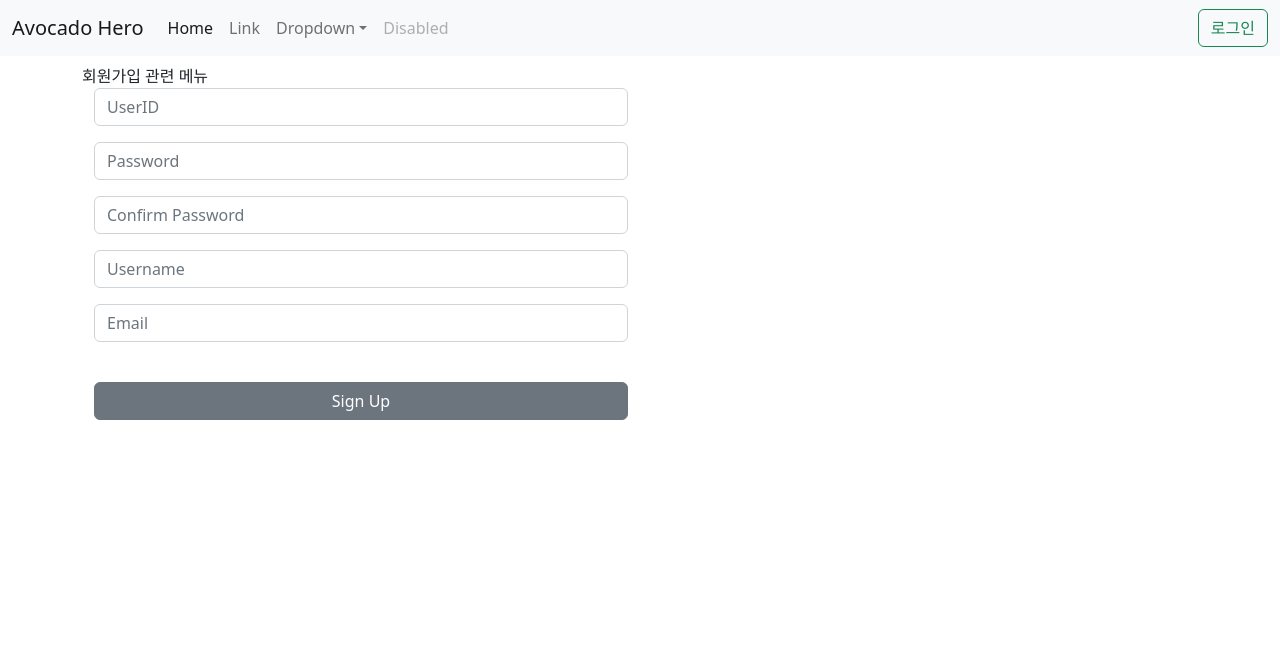
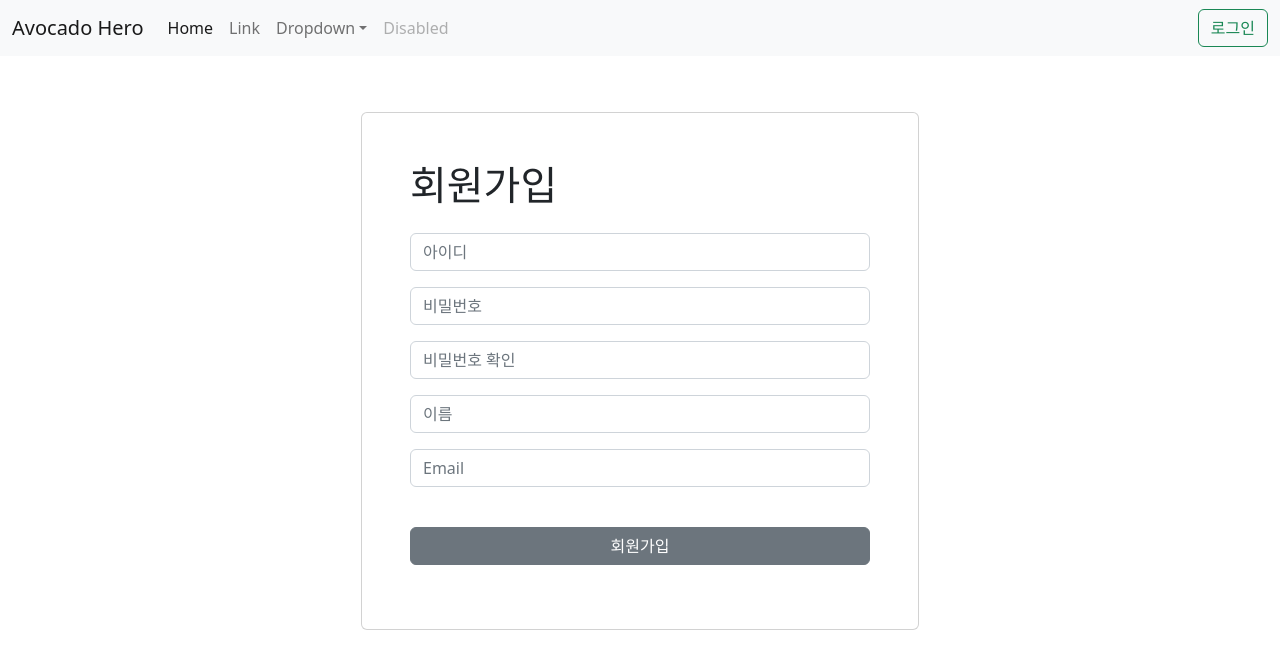
Before and after one commit to KGU-Team-Avocado/avocado-hero-web, a React (Create React App) app: page /signup in a window 1280 px wide. Shown: the top 668 px of the page. Built offline with nearby package versions, Linux system fonts and the light colour scheme.

Commit message:
로그인/회원가입 디자인 개선

```diff
--- a/src/container/home/HomeContainer.js
+++ b/src/container/home/HomeContainer.js
@@ -27,10 +27,6 @@ const HomeContainer = () => {
                     </div>
                 </div>
             </div>
-
-            <div>
-                <Link to='signup'>회원가입 페이지</Link>
-            </div>
             <div>
                 <Link to='user'>프로필 페이지</Link>
             </div>
--- a/src/container/sign/sign_in/SignInContainer.js
+++ b/src/container/sign/sign_in/SignInContainer.js
@@ -1,5 +1,7 @@
 import axios from "axios";
 import { useState } from "react";
+import { Link } from "react-router-dom";
+
 
 const SignInContainer = () => {
   const [id, setId] = useState("");
@@ -23,7 +25,7 @@ const SignInContainer = () => {
       })
       .then((response) => {
         console.log(response.data);
-        if(response.data.status === "success"){
+        if (response.data.status === "success") {
           sessionStorage.setItem("user", JSON.stringify(response.data.user));
           window.location.href = "/";
         }
@@ -37,16 +39,10 @@ const SignInContainer = () => {
   };
 
   return (
-    <div>
-      {/* <img
-        className="mb-4"
-        src="/docs/5.2/assets/brand/bootstrap-logo.svg"
-        alt=""
-        width="72"
-        height="57"
-      /> */}
-      <h1 className="h3 mb-3 fw-normal">Please sign in</h1>
-
+    <div className="d-flex justify-content-center pt-5">
+      <div className="card p-5 w-50" >
+        <h1>로그인</h1>
+        <div className="py-3">
           <div className="form-floating">
             <input
               type="id"
@@ -70,10 +66,13 @@ const SignInContainer = () => {
             <label htmlFor="floatingPassword">Password</label>
           </div>
 
-      <div className="checkbox mb-3">
+          <div className="checkbox">
             <label>
               <input type="checkbox" value="remember-me" /> Remember me
             </label>
+          </div>
+          <div className="my-3">
+            <Link to='/signup'>아직 회원이 아니신가요?</Link>
           </div>
           <button
             className="w-100 btn btn-lg btn-primary"
@@ -82,7 +81,8 @@ const SignInContainer = () => {
           >
             Sign in
           </button>
-      <p className="mt-5 mb-3 text-muted">&copy; 2017–2022</p>
+        </div>
+      </div>
     </div>
   );
 };
--- a/src/container/sign/sign_up/SignUpContainer.js
+++ b/src/container/sign/sign_up/SignUpContainer.js
@@ -2,7 +2,7 @@ import Form from "react-bootstrap/Form";
 import Button from "react-bootstrap/Button";
 import Row from "react-bootstrap/Row";
 import Col from "react-bootstrap/Col";
-import Container from "react-bootstrap/Container";
+import div from "react-bootstrap/Container";
 import axios from "axios";
 
 import React, { useState } from "react";
@@ -60,14 +60,10 @@ const SignUpContainer = () => {
   };
 
   return (
-    <div
-      style={{
-        width: "50%",
-      }}
-    >
-      <>회원가입 관련 메뉴</>
-      <div className="sign_up">
-        <Container className="panel">
+    <div className="d-flex justify-content-center pt-5">
+      <div className="card p-5 w-50" >
+        <h1>회원가입</h1>
+        <div className="py-3">
           <Form>
             <Form.Group
               as={Row}
@@ -78,7 +74,7 @@ const SignUpContainer = () => {
                 <Form.Control
                   name="userID"
                   type="text"
-                  placeholder="UserID"
+                  placeholder="아이디"
                   value={userID}
                   onChange={onUserIdHandler}
                 />
@@ -94,7 +90,7 @@ const SignUpContainer = () => {
                 <Form.Control
                   name="password"
                   type="password"
-                  placeholder="Password"
+                  placeholder="비밀번호"
                   value={password}
                   onChange={onPasswordHandler}
                 />
@@ -110,7 +106,7 @@ const SignUpContainer = () => {
                 <Form.Control
                   name="confirmPassword"
                   type="password"
-                  placeholder="Confirm Password"
+                  placeholder="비밀번호 확인"
                   value={confirmPassword}
                   onChange={onConfirmPasswordHandler}
                 />
@@ -126,7 +122,7 @@ const SignUpContainer = () => {
                 <Form.Control
                   name="userName"
                   type="text"
-                  placeholder="Username"
+                  placeholder="이름"
                   value={userName}
                   onChange={onUserNameHandler}
                 />
@@ -148,13 +144,14 @@ const SignUpContainer = () => {
 
             <div className="d-grid gap-1">
               <Button variant="secondary" type="submit" onClick={onClick}>
-                Sign Up
+                회원가입
               </Button>
             </div>
           </Form>
-        </Container>
+        </div>
       </div>
     </div>
+
   );
 };
 
```
Lines whose indentation alone changed are shown as unchanged.
